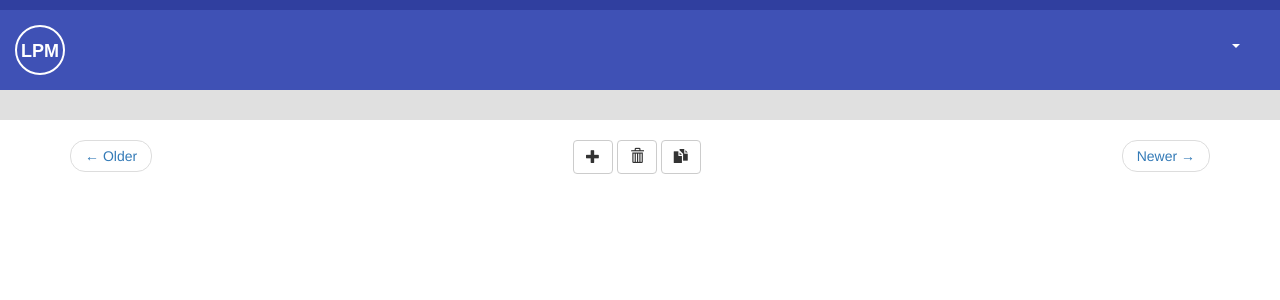
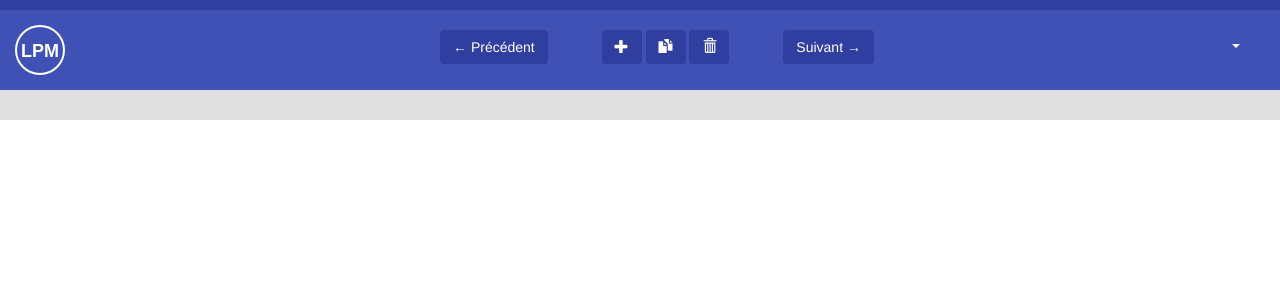
Before and after one commit to Thibaud05/live-project-manager, a PHP site: page /home.php in a window 1280 px wide. Shown: the top 300 px of the page. Run offline with PHP 8.4, Linux system fonts and the light colour scheme; a user stored in the database is signed in; data comes from the database, SQL or seed files in the repository; some libraries are stand-ins or nearby versions.

Commit message:
new menu

```diff
--- a/class/template.php
+++ b/class/template.php
@@ -24,11 +24,14 @@ class template extends page {
         SQL::connect();
         $this->login = new login();
         $this->login->check();
+        $this->barContent = "";
+        $this->stripContent = "";
     }
     protected function header(){
-        return '<div class="stripHead"></div>
+        return '<div class="bar"><div class="stripHead"></div>
                 <div class="head">
                 <div class="LPMrond"><span>LPM</span></div>
+                    '.$this->barContent.'
                     <ul class="nav navbar-right" role="tablist">
                       <li role="presentation" class="dropdown">
                         <a id="user" href="#" class="dropdown-toggle" data-toggle="dropdown" role="button" aria-haspopup="true" aria-expanded="false">
@@ -46,10 +49,10 @@ class template extends page {
                     </ul>
                 <div class="clear"></div>
                 </div>
-                <div class="strip"></div>';
+                <div class="strip">'.$this->stripContent.'</div></div><div class="page">';
     }
     protected function footer(){
-        return '';
+        return '</div>';
     }
 }
 ?>
--- a/css/app.css
+++ b/css/app.css
@@ -341,3 +341,33 @@ div.LPMrond span{
 td.firstCol{
     width: 100%;
 }
+.bar{
+    position: fixed;
+    width: 100%;
+    z-index: 2;
+}
+.page{
+    padding-top:120px;
+}
+.barContent {
+    margin-left: -200px;
+    left: 50%;
+    position: absolute;
+    margin-top: 15px;
+}
+.btn-default {
+    color: #fff;
+    background-color: #303F9F;
+    border-color: transparent;
+}
+.btn-default:hover {
+    color: #3F51B5;
+    background-color: #fff;
+    border-color: transparent;
+}
+.next{
+    margin-left: 50px;
+}
+.previous{
+    margin-right: 50px;
+}
--- a/home.php
+++ b/home.php
@@ -9,22 +9,22 @@ $page->addJs("js/upload/jquery.iframe-transport.js");
 $page->addJs("js/upload/jquery.fileupload.js");
 $page->addCss("css/jquery.fileupload.css");
 
+$page->barContent = '
+<div class="barContent">
+
+    <a id="prev" class="previous btn btn-default" href="#" title="Taches précédentes"><span aria-hidden="true">&larr;</span> Précédent</a>
+    <button type="button" class="btn btn-default" data-toggle="modal" data-target=".bs-task-modal-lg" title="Ajouter une tache"><span id="add_btn" class="glyphicon glyphicon-plus" aria-hidden="true"></span></button>
+    <button id="duplicate_btn" type="button" class="btn btn-default" title="Copier une tache"><span class="glyphicon glyphicon-duplicate" aria-hidden="true"></span></button>
+    <button id="del_btn" type="button" class="btn btn-default" title="Supprimer une tache" ><span class="glyphicon glyphicon-trash" aria-hidden="true"></span></button>
+    <a id="next" class="next btn btn-default" href="#" title="Taches suivantes">Suivant <span aria-hidden="true">&rarr;</span></a>
+    </div>
+';
+
 $page->displayHeader();
 ?>
 
 
 <div class="container">
-<nav>
-  <ul class="pager">
-    <li id="prev" class="previous"><a href="#"><span aria-hidden="true">&larr;</span> Older</a></li>
-    <li>
-    <button type="button" class="btn btn-default" data-toggle="modal" data-target=".bs-task-modal-lg"><span id="add_btn" class="glyphicon glyphicon-plus" aria-hidden="true"></span></button>
-    <button id="del_btn" type="button" class="btn btn-default" ><span class="glyphicon glyphicon-trash" aria-hidden="true"></span></button>
-    <button id="duplicate_btn" type="button" class="btn btn-default" ><span class="glyphicon glyphicon-duplicate" aria-hidden="true"></span></button>
-</li>
-    <li id="next" class="next"><a href="#">Newer <span aria-hidden="true">&rarr;</span></a></li>
-  </ul>
-</nav>
 </div>
 <div id="tasksManager"></div>
 <div id="box">
```
